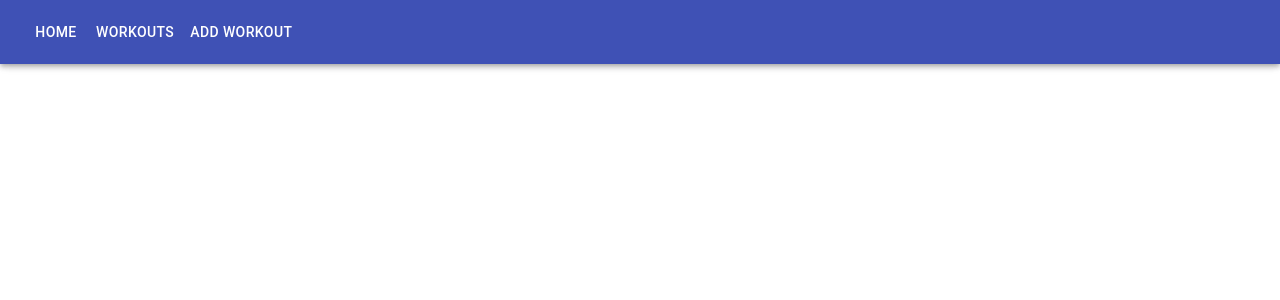
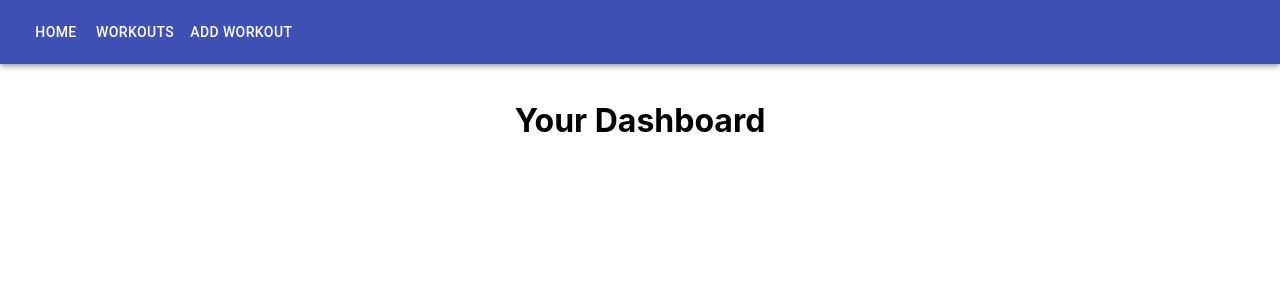
Before and after one commit to bhaden94/pet-health-tracker-frontend, a React (Create React App) app: page / in a window 1280 px wide. Shown: the top 300 px of the page. Built offline with nearby package versions, Linux system fonts and the light colour scheme.

Commit message:
home component created

```diff
--- a/package.json
+++ b/package.json
@@ -12,7 +12,7 @@
     "@testing-library/react": "^9.5.0",
     "@testing-library/user-event": "^7.2.1",
     "date-fns": "^2.15.0",
-    "material-table": "^1.67.1",
+    "material-table": "^1.66.1",
     "react": "^16.13.1",
     "react-dom": "^16.13.1",
     "react-router-dom": "^5.2.0",
--- a/src/App.css
+++ b/src/App.css
@@ -3,8 +3,12 @@
   height: 100vh;
 }
 
+.home {
+  padding-top: 80px;
+}
+
 .add-modify-form {
-  padding-top: 90px;
+  padding-top: 80px;
 }
 
 .form {
@@ -74,7 +78,7 @@
 
 
 .workout-table {
-  padding-top: 90px;
+  padding-top: 80px;
   margin-left: 20vw;
   margin-right: 20vw;
 }
--- a/src/App.js
+++ b/src/App.js
@@ -6,14 +6,16 @@ import {
 import AddModifyForm from './components/AddModifyForm';
 import WorkoutTable from './components/WorkoutTable';
 import Navbar from './components/Navbar';
+import Home from './components/Home'
 import './App.css';
 
 function App() {
   return (
     <Router>
       <div className="App">
-      <Route path="/">
         <Navbar />
+        <Route exact path="/">
+          <Home />
         </Route>
         <Route path="/add_modify">
           <AddModifyForm />
--- a/src/components/AddModifyForm.js
+++ b/src/components/AddModifyForm.js
@@ -38,7 +38,8 @@ const AddModifyForm = (props) => {
     const [showAlert, setShowAlert] = useState(false);
 
     const location = useLocation();
-
+    // type of workouts allowed from user
+    const types = ["Walk", "Run", "Other"];
     // marks for slider component
     const marks = [
         {
@@ -55,9 +56,8 @@ const AddModifyForm = (props) => {
         },
     ];
 
-    // type of workouts allowed from user
-    const types = ["Walk", "Run", "Other"];
-
+    // fetch the pets and then check if we are updating a workout or adding a new one
+    // if we are updating an existing then set all the corresponding parts of state
     useEffect(() => {
         async function fetchPets() {
             setIsLoading(true);
@@ -67,7 +67,6 @@ const AddModifyForm = (props) => {
             setIsLoading(false);
         }
         fetchPets();
-        // console.log(location.state.pet, pets)
         if (location.state) {
             setId(location.state.id);
             setType(location.state.type);
--- /dev/null
+++ b/src/components/Home.js
@@ -0,0 +1,11 @@
+import React from "react";
+
+const Home = () => {
+    return (
+        <div className="home">
+            <h1>Your Dashboard</h1>
+        </div>
+    );
+}
+
+export default Home;
--- a/src/components/WorkoutTable.js
+++ b/src/components/WorkoutTable.js
@@ -17,7 +17,7 @@ const WorkoutTable = ({ history }) => {
         {
             title: "Date & Time",
             field: "date_time",
-            render: rowData => new Date(rowData.date_time).toLocaleString('en-US', {dateStyle:'medium', timeStyle: 'short'})
+            render: rowData => new Date(rowData.date_time).toLocaleString('en-US', { dateStyle: 'medium', timeStyle: 'short' })
         },
         {
             title: "Pet Name",
@@ -35,7 +35,6 @@ const WorkoutTable = ({ history }) => {
     ]
 
     const editWorkout = (e, rowData) => {
-        console.log(rowData)
         history.push({
             pathname: '/add_modify',
             state: { ...rowData }
@@ -48,7 +47,7 @@ const WorkoutTable = ({ history }) => {
         };
         const res = await fetch(`/api/remove_workout/${rowData.id}`, requestOptions);
         fetchWorkouts()
-        if(res.status === 200) {
+        if (res.status === 200) {
             setShowSucess(true)
         } else {
             setShowAlert(true)
```
Lines whose indentation alone changed are shown as unchanged.
